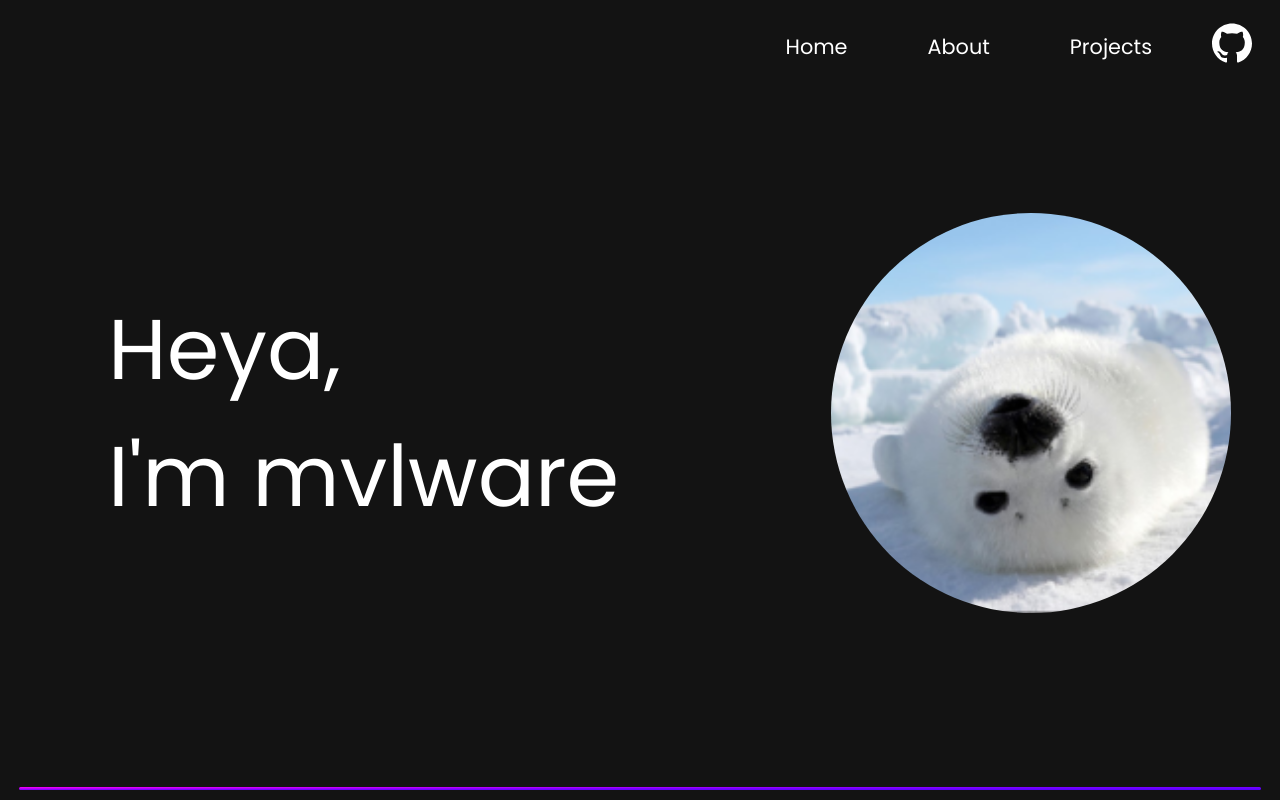
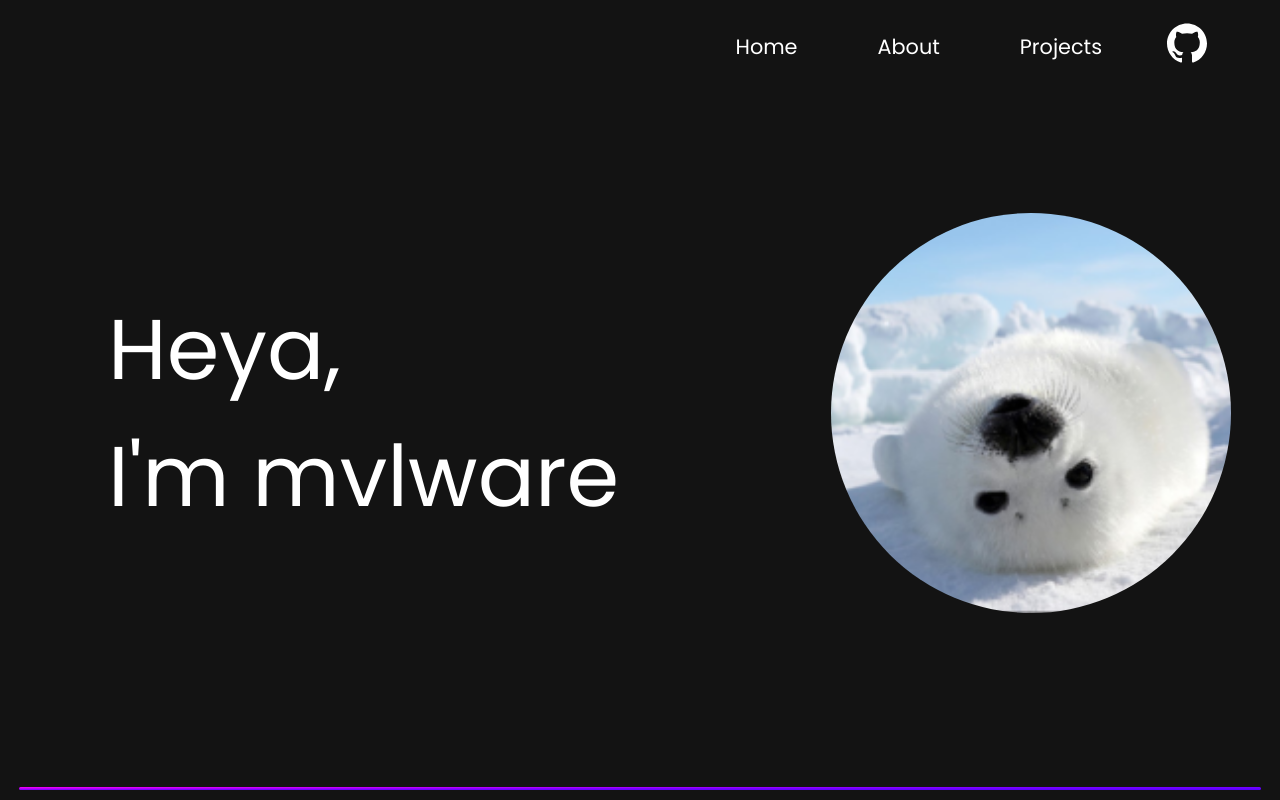
Before and after one commit to mvlwarekekw/mvlware.xyz, a Vue app: page / in a window 1280 px wide. Built offline with nearby package versions, Linux system fonts and the light colour scheme.

Commit message:
change: minor design change navbar

```diff
--- a/src/components/Navbar.vue
+++ b/src/components/Navbar.vue
@@ -32,6 +32,7 @@
 
 .navbar {
   margin: 15px 0;
+  padding-right: 40px;
   display: flex;
   flex-direction: row;
   align-items: center;
@@ -56,7 +57,7 @@
 
 .gh-logo {
   width: 40px;
-  margin: 0 20px;
+  margin: 0 25px;
 }
 
 </style>
```
